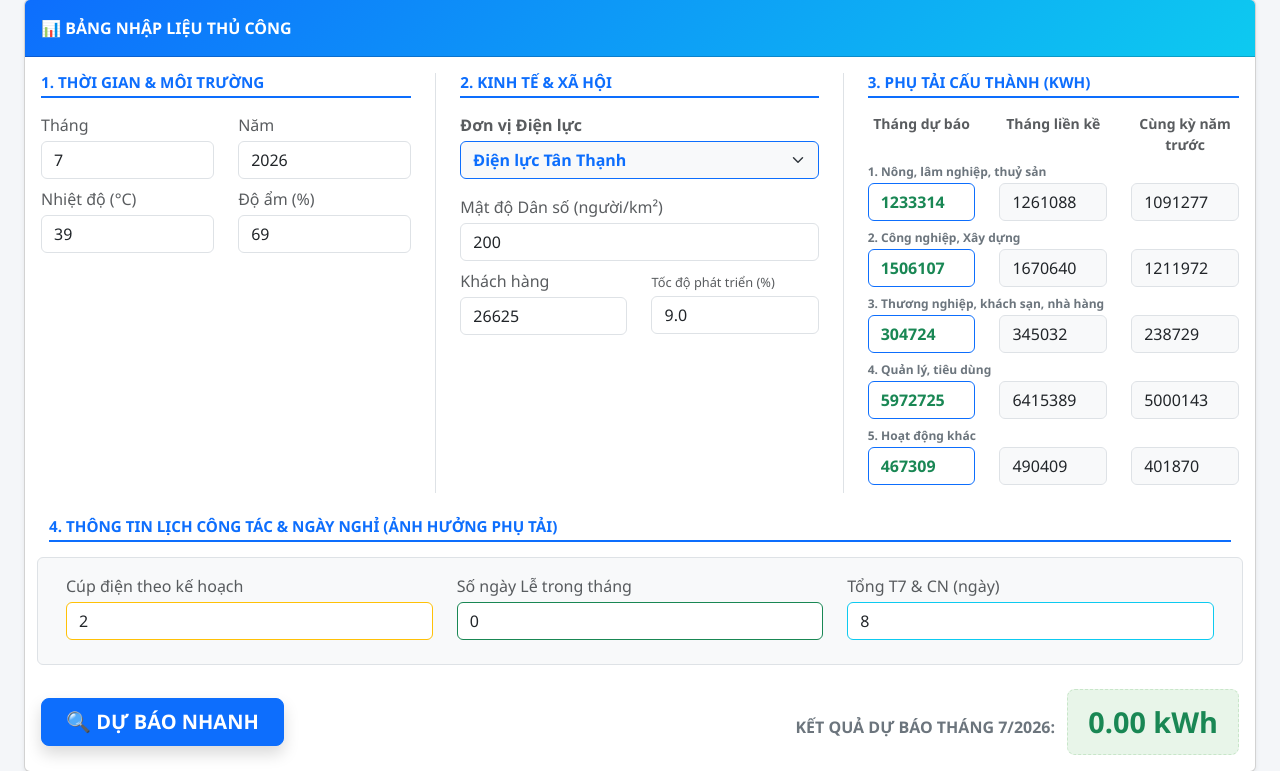
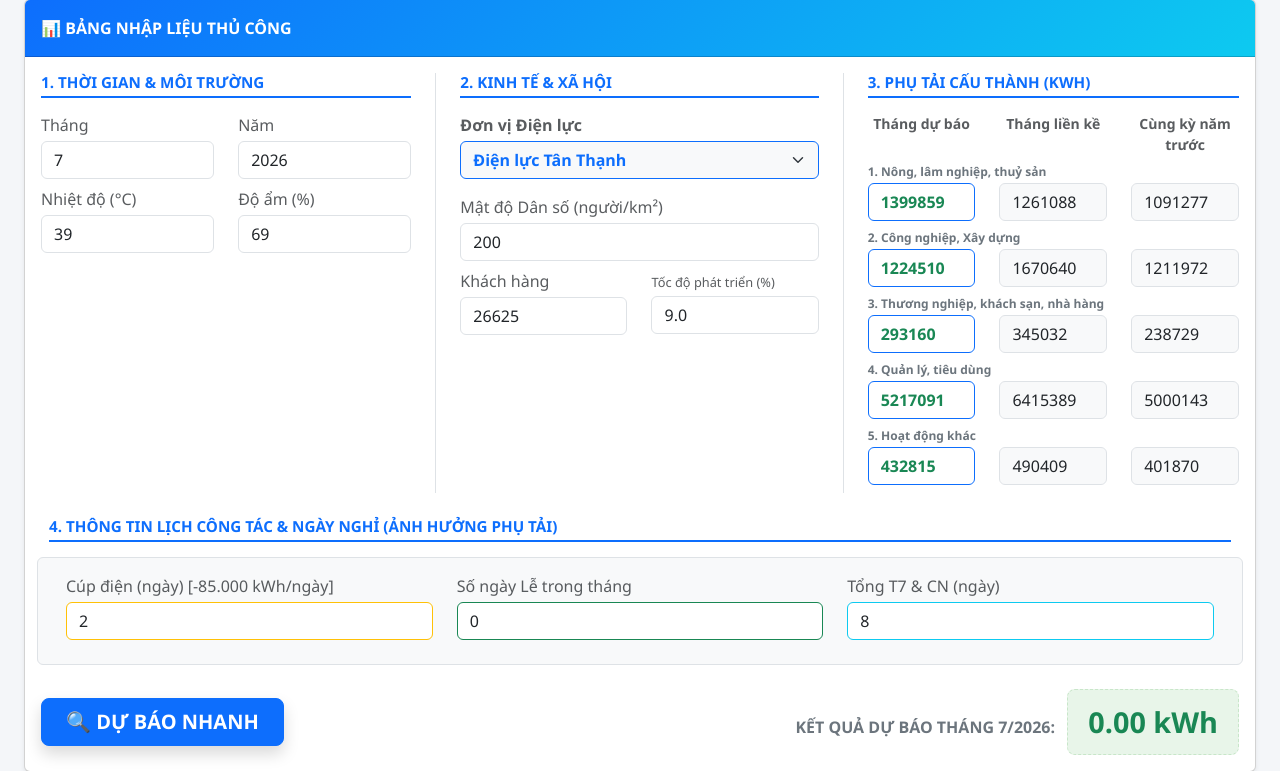
Before and after one commit to cayde386-stack/Du-bao-dien-Tan-Thanh, a Flask app: page / in a window 1280 px wide. Shown: the part 182-953 px from the top of the page. Run offline with Flask 3, Linux system fonts and the light colour scheme.

Commit message:
Add files via upload

```diff
--- a/templates/index.html
+++ b/templates/index.html
@@ -49,7 +49,7 @@
                                 <h6 class="text-primary fw-bold section-title">1. Thời gian & Môi trường</h6>
                                 <div class="row mb-2">
                                     <div class="col-6"><label class="form-label text-muted mb-1">Tháng</label><input type="number" id="thang" class="form-control" value="7" oninput="capNhatNhanKetQua(); tinhToanThanhPhan();" required></div>
-                                    <div class="col-6"><label class="form-label text-muted mb-1">Năm</label><input type="number" id="nam" class="form-control" value="2026" oninput="capNhatNhanKetQua()" required></div>
+                                    <div class="col-6"><label class="form-label text-muted mb-1">Năm</label><input type="number" id="nam" class="form-control" value="2026" oninput="capNhatNhanKetQua(); tinhToanThanhPhan();" required></div>
                                 </div>
                                 <div class="row mb-2">
                                     <div class="col-6"><label class="form-label text-muted mb-1">Nhiệt độ (°C)</label><input type="number" id="nhiet_do" step="0.1" class="form-control" value="39" required></div>
@@ -138,7 +138,7 @@
                                 <h6 class="text-primary fw-bold section-title">4. Thông tin Lịch công tác & Ngày nghỉ (Ảnh hưởng Phụ tải)</h6>
                                 <div class="row bg-light p-3 rounded border">
                                     <div class="col-md-4 mb-2">
-                                        <label class="form-label text-muted mb-1">Cúp điện theo kế hoạch</label>
+                                        <label class="form-label text-muted mb-1">Cúp điện (ngày) [-85.000 kWh/ngày]</label>
                                         <input type="number" id="cup_dien_cuoi_tuan" class="form-control border-warning" value="2" required>
                                     </div>
                                     <div class="col-md-4 mb-2">
@@ -212,15 +212,32 @@
 
         function tinhToanThanhPhan() {
             let thang = parseInt(document.getElementById("thang").value) || 7;
+            let nam = parseInt(document.getElementById("nam").value) || 2026;
+
+            // Map dữ liệu thực tế đã có sẵn chuẩn từ file đơn vị quản lý
+            if (nam === 2026 && thang === 7) {
+                document.getElementById("pt1").value = 1399859;
+                document.getElementById("pt2").value = 1224510;
+                document.getElementById("pt3").value = 293160;
+                document.getElementById("pt4").value = 5217091;
+                document.getElementById("pt5").value = 432815;
+                return;
+            } else if (nam === 2026 && thang === 5) {
+                document.getElementById("pt1").value = 1261088;
+                document.getElementById("pt2").value = 1670640;
+                document.getElementById("pt3").value = 345032;
+                document.getElementById("pt4").value = 6415389;
+                document.getElementById("pt5").value = 490409;
+                return;
+            }
+
             let tocDoCoSo = parseFloat(document.getElementById("toc_do").value) || 9.0;
-
             let heSoMuaVu = (thang >= 3 && thang <= 6) ? 1.085 : 1.035;
             let tyLeTang = (tocDoCoSo / 100.0) * heSoMuaVu;
 
             for (let i = 1; i <= 5; i++) {
                 let kyTruoc = parseFloat(document.getElementById(`pt${i}_ky_truoc`).value) || 0;
                 let lienKe = parseFloat(document.getElementById(`pt${i}_lien_ke`).value) || 0;
-
                 let duBaoThanhPhan = (kyTruoc * (1 + tyLeTang) * 0.5) + (lienKe * 1.01 * 0.5);
                 document.getElementById(`pt${i}`).value = Math.round(duBaoThanhPhan);
             }
```
